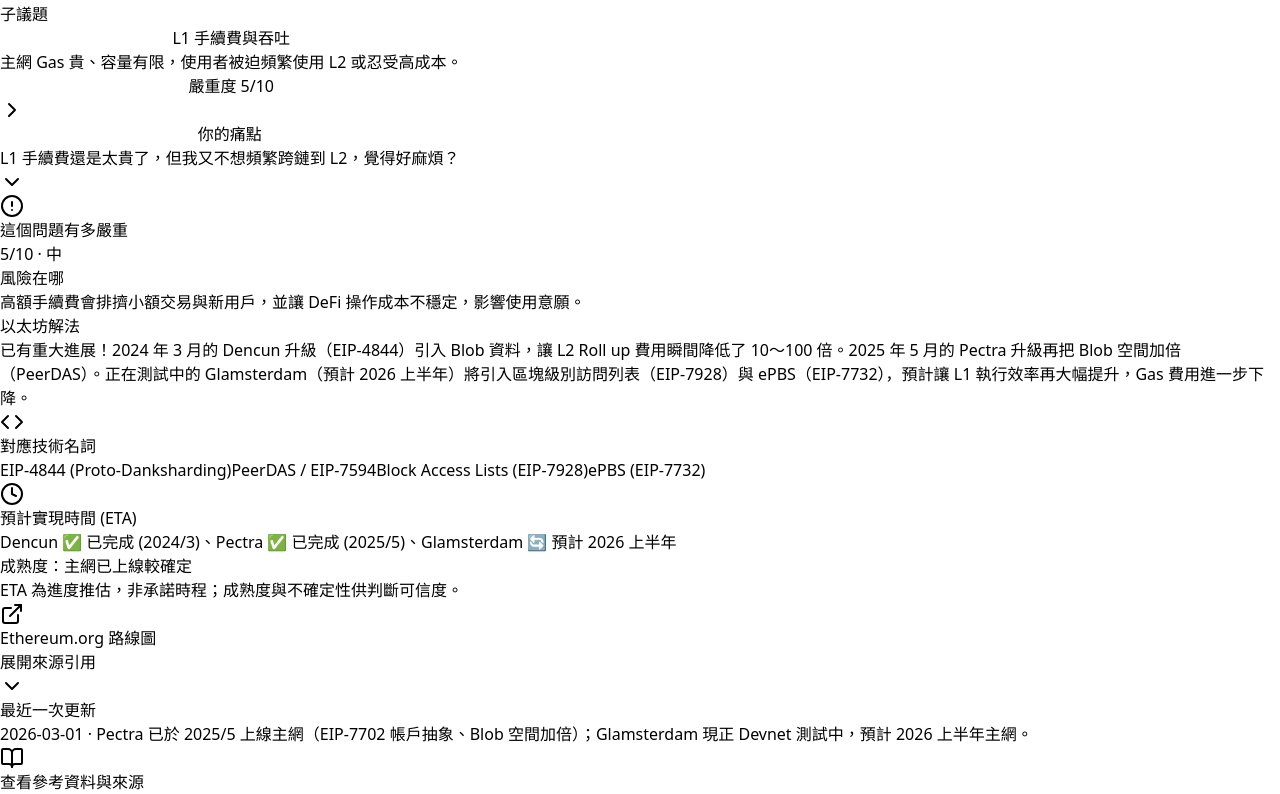
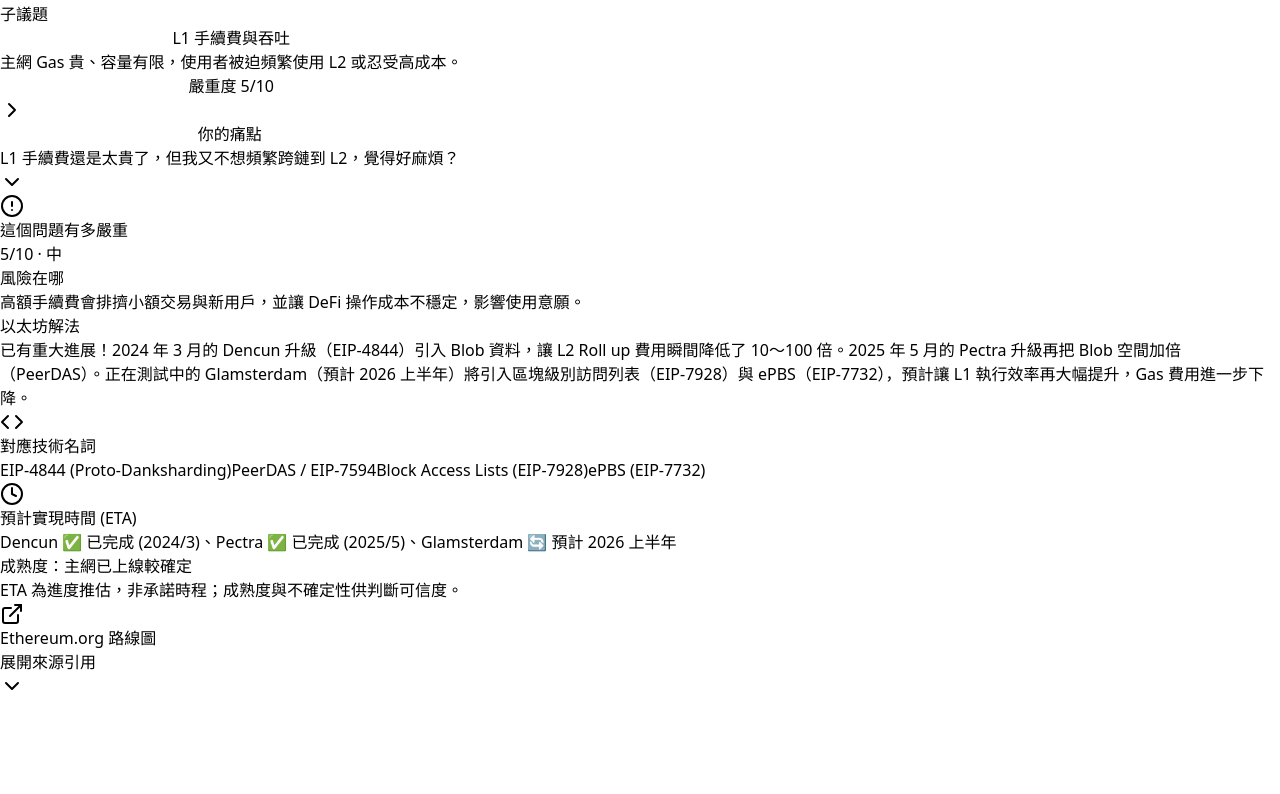
Before and after one commit to ASTROHSU/Ethereum-roadmap, a React (Vite) app: page / in a window 1280 px wide. Shown: the part 1324-2118 px from the top of the page. After the commit the page ends 2022 px from the top, so only its background shows below. Built offline with nearby package versions, Linux system fonts and the light colour scheme.

Commit message:
chore: remove redundant footer update/source link

```diff
--- a/src/components/EthereumRoadmapUX.jsx
+++ b/src/components/EthereumRoadmapUX.jsx
@@ -708,27 +708,6 @@ export default function EthereumRoadmapUX() {
             </div>
           ))}
         </div>
-
-        {/* Footer */}
-        <footer className="mt-12 pt-6 pb-8 border-t border-slate-200">
-          <div className="flex items-center justify-between gap-4 flex-wrap">
-            <div className="text-xs text-slate-500 max-w-2xl">
-              <span className="font-medium text-slate-600">最近一次更新</span>
-              <p className="mt-1">
-                <time dateTime={LAST_UPDATED}>{LAST_UPDATED}</time>
-                {' · '}
-                {RECENT_UPDATES}
-              </p>
-            </div>
-            <button
-              onClick={() => setSidebarOpen(true)}
-              className="text-xs text-indigo-600 hover:text-indigo-800 flex items-center gap-1 transition-colors"
-            >
-              <BookOpen className="w-3.5 h-3.5" />
-              查看參考資料與來源
-            </button>
-          </div>
-        </footer>
       </main>
     </div>
   );
```
Lines whose indentation alone changed are shown as unchanged.
